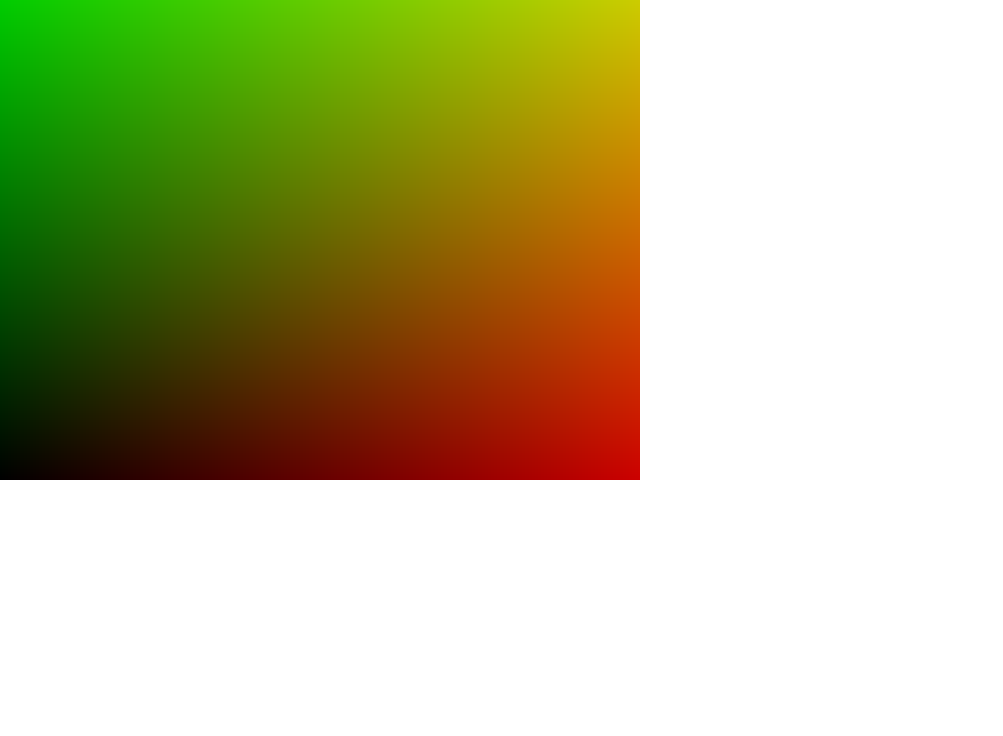
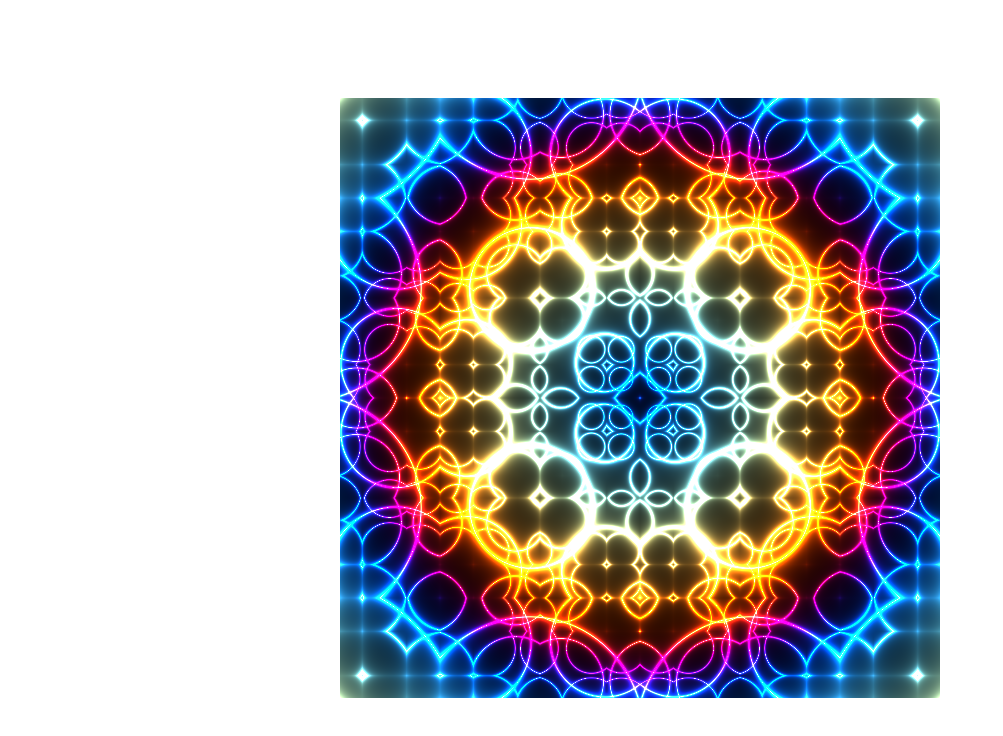
Before and after one commit to FeliDipi/GLSL-Study, a React (Vite) app: page / in a window 1280 px wide. Shown: the top 736 px of the page, without its empty margins (0-1003 px from the left). Built offline with nearby package versions, Linux system fonts and the light colour scheme.

Commit message:
feat: enhance rendering with dynamic resolution and time-based effects

```diff
--- a/src/App.tsx
+++ b/src/App.tsx
@@ -38,7 +38,7 @@ function App() {
     }
   }, []);
 
-  return <canvas ref={canvasRef} width={640} height={480} />;
+  return <canvas ref={canvasRef} width={600} height={600} />;
 }
 
 function initShaderProgram(
@@ -112,12 +112,12 @@ function drawScene(gl: WebGLRenderingContext, programInfo: any, buffers: any) {
 
   gl.clear(gl.COLOR_BUFFER_BIT | gl.DEPTH_BUFFER_BIT);
 
-  {
   const numComponents = 2;
   const type = gl.FLOAT;
   const normalize = false;
   const stride = 0;
   const offset = 0;
+  const vertexCount = 4;
   gl.bindBuffer(gl.ARRAY_BUFFER, buffers.position);
   gl.vertexAttribPointer(
     programInfo.attribLocations.vertexPosition,
@@ -128,15 +128,27 @@ function drawScene(gl: WebGLRenderingContext, programInfo: any, buffers: any) {
     offset
   );
   gl.enableVertexAttribArray(programInfo.attribLocations.vertexPosition);
-  }
 
   gl.useProgram(programInfo.program);
 
-  {
-    const offset = 0;
-    const vertexCount = 4;
+  const uTimeLocation = gl.getUniformLocation(programInfo.program, "u_time");
+  const uResolutionLocation = gl.getUniformLocation(
+    programInfo.program,
+    "u_resolution"
+  );
+
+  gl.uniform2f(uResolutionLocation, gl.canvas.width, gl.canvas.height);
+
+  function render() {
+    const timeInSeconds = performance.now() / 1000;
+    gl.uniform1f(uTimeLocation, timeInSeconds);
+
+    gl.clear(gl.COLOR_BUFFER_BIT);
     gl.drawArrays(gl.TRIANGLE_STRIP, offset, vertexCount);
+    requestAnimationFrame(render);
   }
+
+  render();
 }
 
 export default App;
--- a/src/index.css
+++ b/src/index.css
@@ -1,5 +1,9 @@
 body {
   margin: 0;
   display: flex;
-  place-items: center;
+  justify-content: center;
+  align-items: center;
+
+  width: 100vw;
+  height: 100vh;
 }
```
Also changed, not shown: src/shaders/initial/fragment.glsl. Lines whose indentation alone changed are shown as unchanged.
